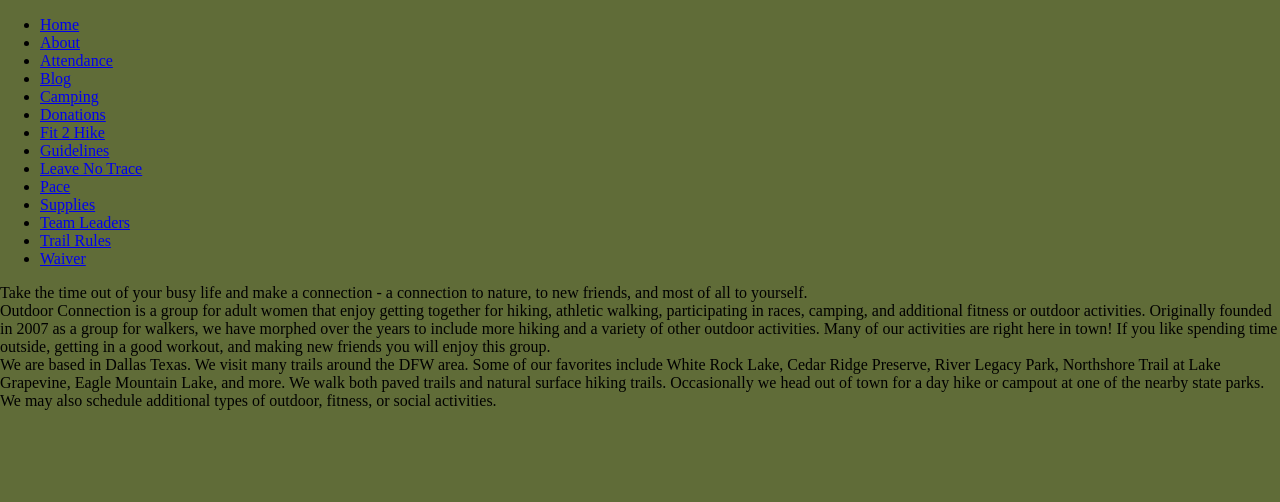
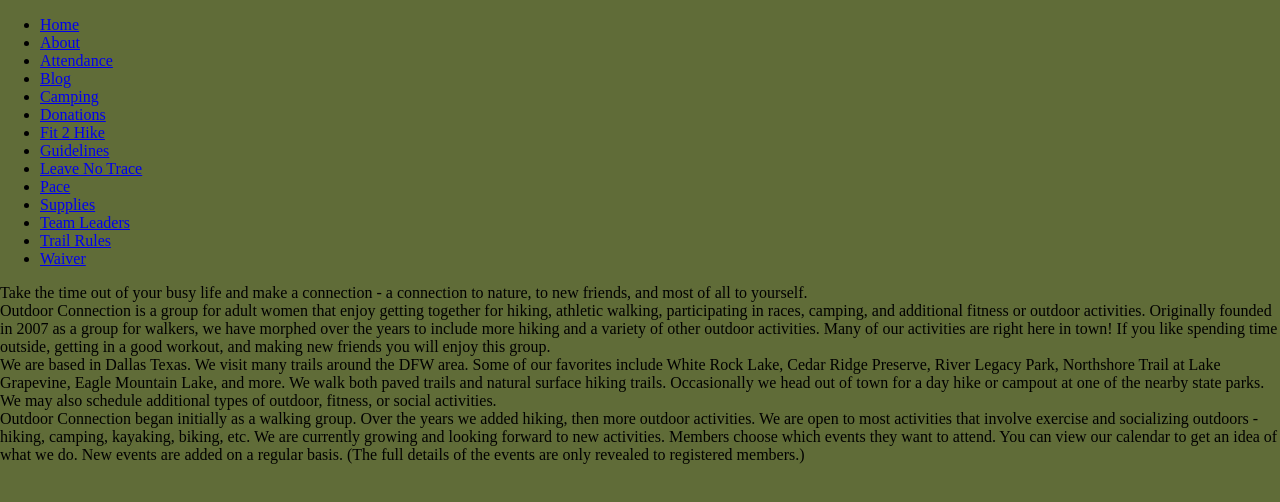
Before and after one commit to katlynhutson/outdoor-connections, a React (Create React App) app: page /about in a window 1280 px wide. Shown: the top 502 px of the page. Built offline with nearby package versions, Linux system fonts and the light colour scheme.

Commit message:
about div

```diff
--- a/src/components/About.js
+++ b/src/components/About.js
@@ -21,7 +21,16 @@ function About(props) {
 				one of the nearby state parks. We may also schedule additional types of
 				outdoor, fitness, or social activities.
 			</div>
-			<div></div>
+			<div>
+				Outdoor Connection began initially as a walking group. Over the years we
+				added hiking, then more outdoor activities. We are open to most
+				activities that involve exercise and socializing outdoors - hiking,
+				camping, kayaking, biking, etc. We are currently growing and looking
+				forward to new activities. Members choose which events they want to
+				attend. You can view our calendar to get an idea of what we do. New
+				events are added on a regular basis. (The full details of the events are
+				only revealed to registered members.)
+			</div>
 		</>
 	);
 }
```
